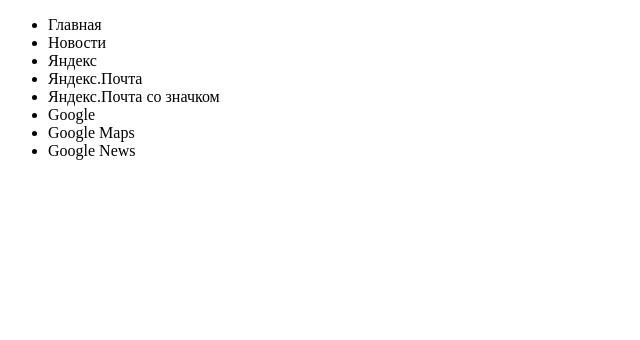
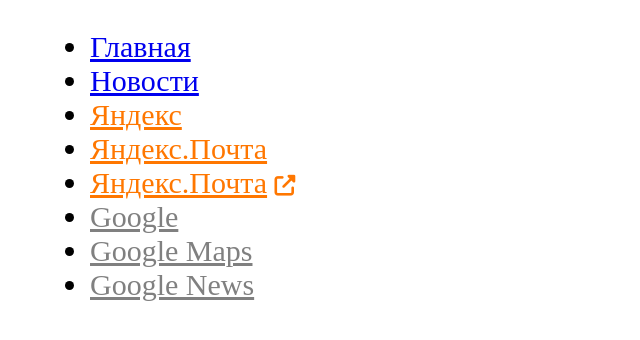
Before and after one commit to revuttskaya/revutskaya-home-tasks, a plain HTML site: page lesson-7-html-css/task2.html in a window 1280 px wide. Shown: the whole page, without its empty margins (0-640 px from the left). Drawn offline with Linux system fonts and the light colour scheme.

Commit message:
Add CSS to links

```diff
--- a/lesson-7-html-css/style2.css
+++ b/lesson-7-html-css/style2.css
@@ -0,0 +1,24 @@
+body {
+    font-size: 30px;
+    margin-left: 50px;
+}
+
+a[href^="https://"] {
+    color: #f70;
+}
+
+a[href*="google"] {
+    color: gray;
+}
+
+.fa-external-link-alt {
+    color: #f70;
+    font-size: 1.3rem;
+}
+
+/*
+a[target="_blank"]:after {
+    content: "\21F2";
+}
+Еще такое решение есть, но стрелочка подчернута и смотрит не в ту сторону. Как ее перевернуть я не знаю, сдаюсь :(
+ */
--- a/lesson-7-html-css/task2.html
+++ b/lesson-7-html-css/task2.html
@@ -1,20 +1,22 @@
 <!doctype html>
 <html lang="en">
 <head>
+  <script src="https://kit.fontawesome.com/a514a8897e.js" crossorigin="anonymous"></script>
   <title>Task 2 of the 7th lesson</title>
   <meta charset="UTF-8">
   <link rel="stylesheet" href="style2.css">
 </head>
 <body>
   <ul>
-    <li>Главная</li>
-    <li>Новости</li>
-    <li>Яндекс</li>
-    <li>Яндекс.Почта</li>
-    <li>Яндекс.Почта со значком</li>
-    <li>Google</li>
-    <li>Google Maps</li>
-    <li>Google News</li>
+    <li><a href="task1.html">Главная</a></li>
+    <li><a href="task1.html">Новости</a></li>
+    <li><a href="https://ya.ru/">Яндекс</a></li>
+    <li><a href="https://mail.yandex.by/">Яндекс.Почта</a></li>
+    <li><a href="https://mail.yandex.by/" target="_blank">Яндекс.Почта</a> <span
+        class="fas fa-external-link-alt"></span></li>
+    <li><a href="https://www.google.ru/">Google</a></li>
+    <li><a href="https://maps.google.ru/">Google Maps</a></li>
+    <li><a href="https://news.google.ru/">Google News</a></li>
   </ul>
 </body>
 </html>
```
